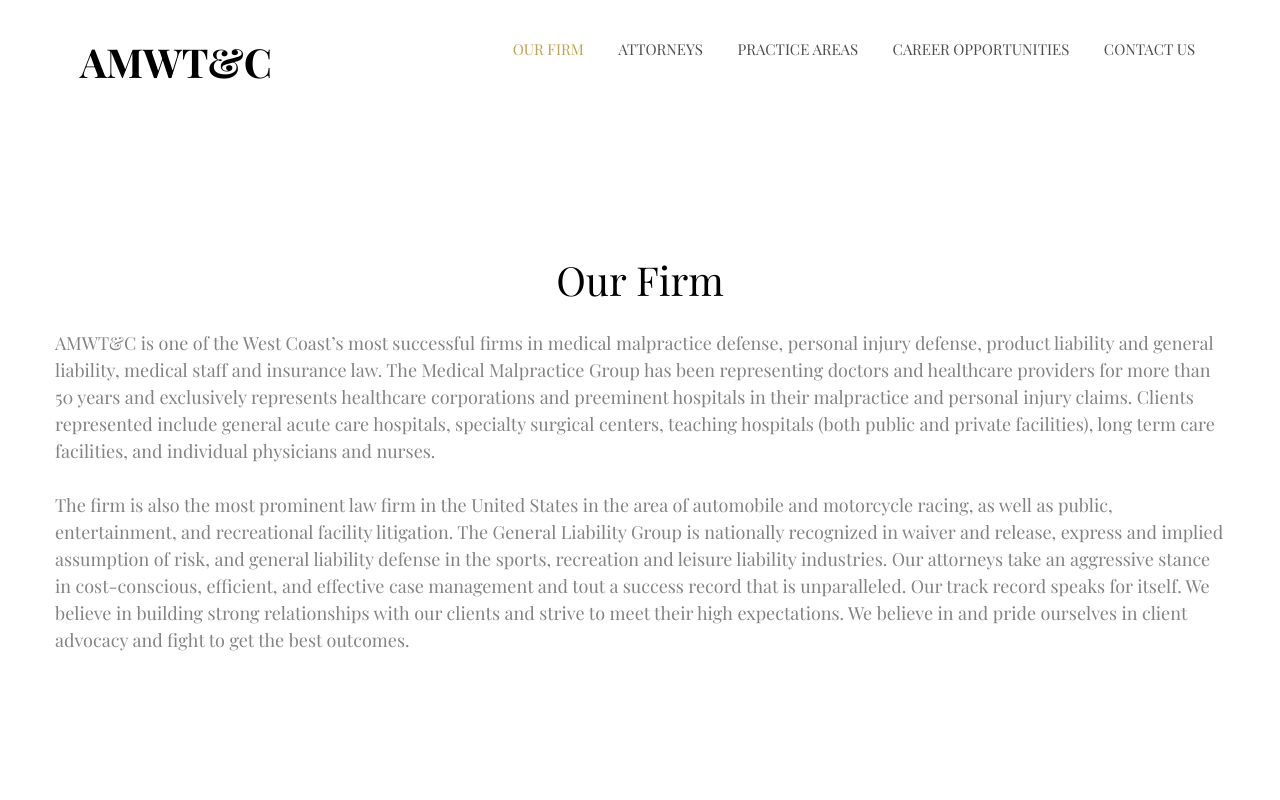
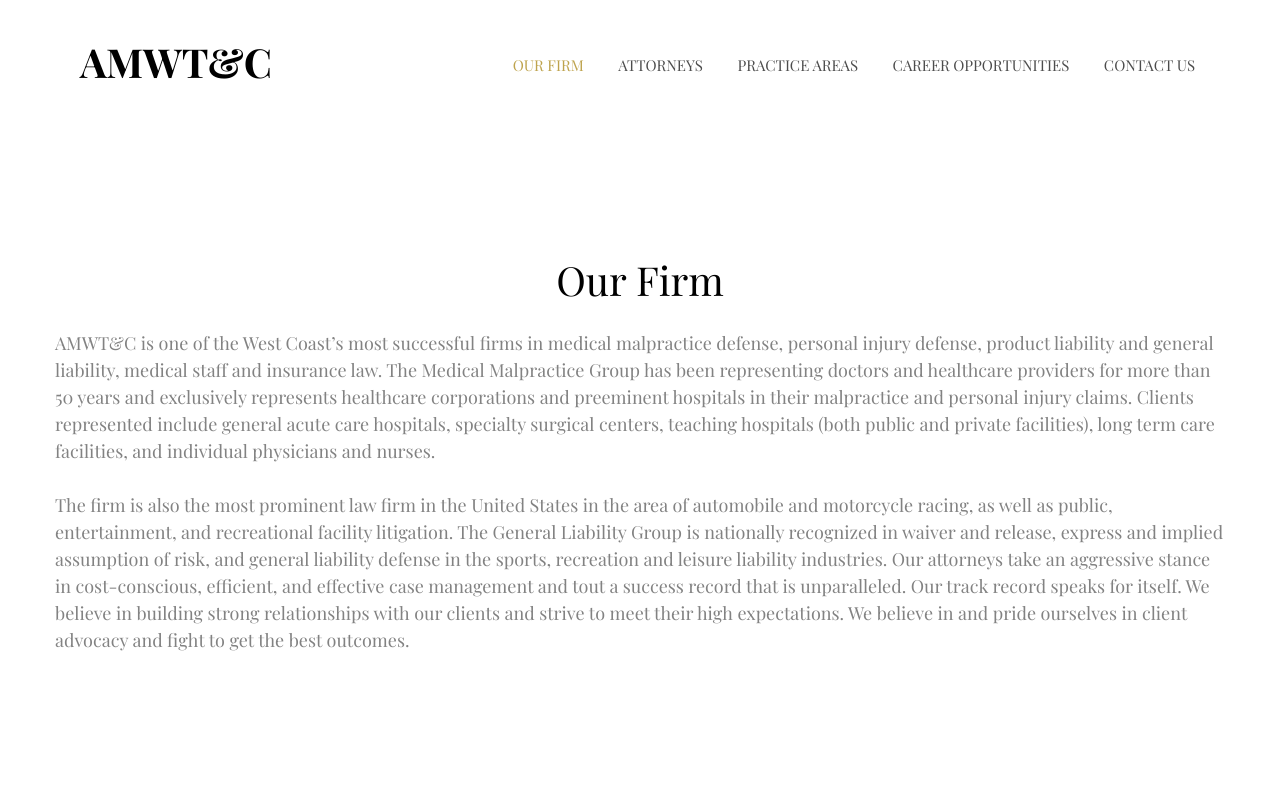
Before and after one commit to Robertfarb/agajanian-law, a plain HTML site: page firm.html in a window 1280 px wide. Shown: the top 800 px of the page. Drawn offline with nearby package versions, Linux system fonts and the light colour scheme; files whose address does not match are found by name.

Commit message:
Update header style

```diff
--- a/firm.html
+++ b/firm.html
@@ -59,7 +59,7 @@
 	<nav class="colorlib-nav" role="navigation">
 		<div class="top-menu">
 			<div class="container">
-				<div class="row">
+				<div class="row flex-header">
 					<div class="col-md-2">
 						<div id="colorlib-logo"><a href="index.html">AMWT&C</a></div>
 					</div>
```
Also changed, not shown: practice.html (+1 -1 lines).
